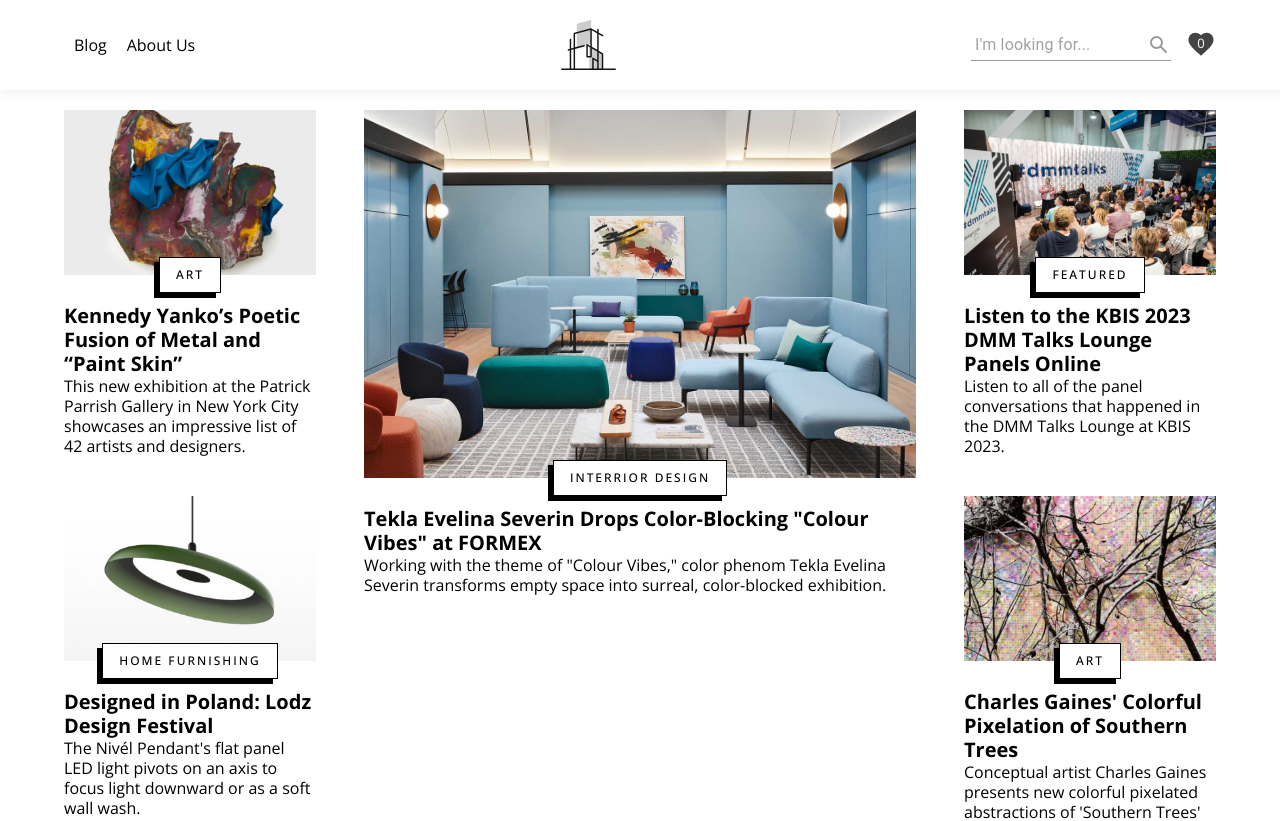
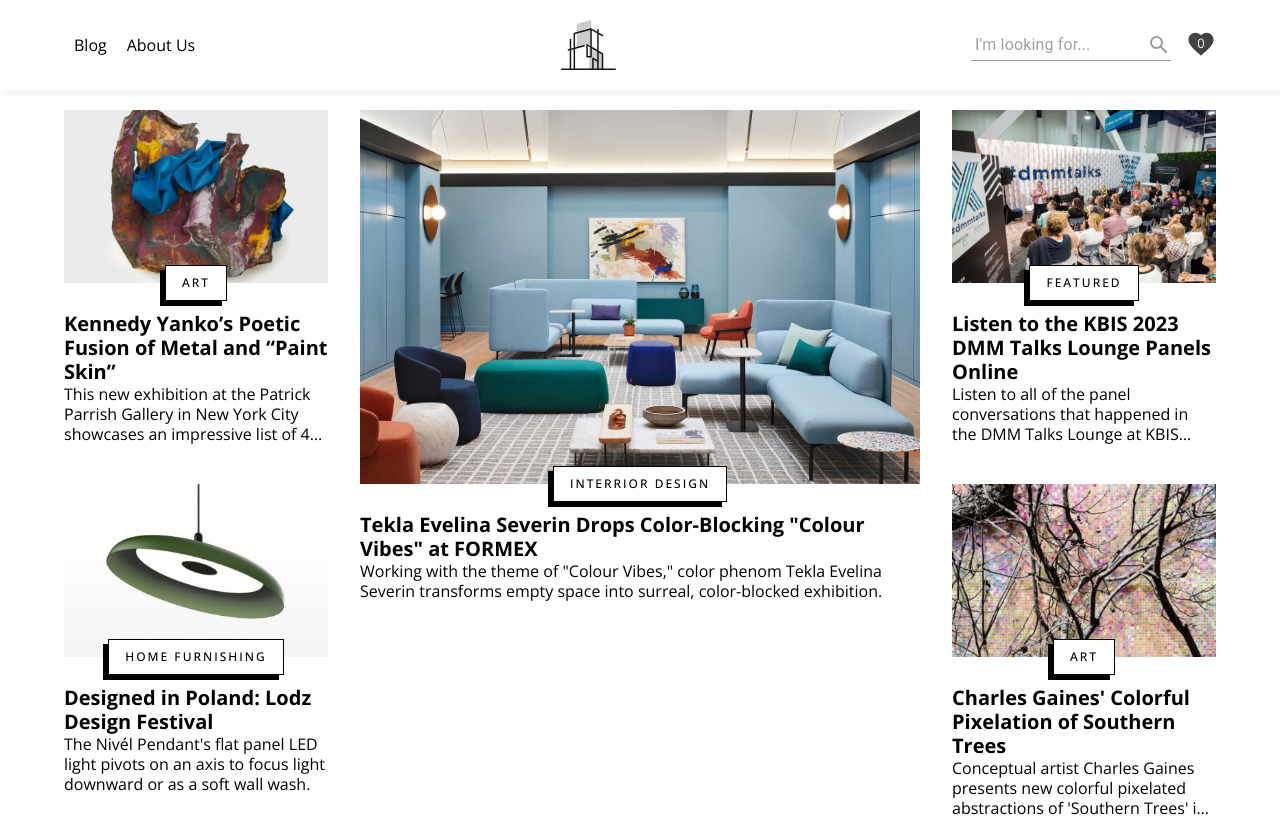
Before and after one commit to tetiana-kozak/design-blog, a React (Create React App) app: page / in a window 1280 px wide. Shown: the top 821 px of the page. Built offline with nearby package versions, Linux system fonts and the light colour scheme.

Commit message:
add responsive to featured and main articles

```diff
--- a/src/components/Articles/FeaturedArticle.scss
+++ b/src/components/Articles/FeaturedArticle.scss
@@ -38,6 +38,11 @@
     font-weight: 300;
     font-size: 16px;
     line-height: 20px;
+    display: -webkit-box;
+    overflow: hidden;
+    -webkit-line-clamp: 3;
+    line-clamp: 3;
+    -webkit-box-orient: vertical;
   }
 }
 
--- a/src/components/Articles/FeaturedArticles.tsx
+++ b/src/components/Articles/FeaturedArticles.tsx
@@ -14,15 +14,15 @@ const FeaturedArticles = ({ categoryArray }: Props) => {
   return (
     <>
       <section className="intro-articles">
-        <Grid container spacing={6}>
-          <Grid item sm={12} lg={3}>
+        <Grid container spacing={4}>
+          <Grid item sm={3}>
             <FeaturedArticle categoryArrayItem={categoryArray[0]} />
             <FeaturedArticle categoryArrayItem={categoryArray[1]} />
           </Grid>
-          <Grid item sm={12} lg={6}>
+          <Grid item sm={6}>
             <FeaturedArticle categoryArrayItem={categoryArray[2]} />
           </Grid>
-          <Grid item sm={12} lg={3}>
+          <Grid item sm={3}>
             <FeaturedArticle categoryArrayItem={categoryArray[3]} />
             <FeaturedArticle categoryArrayItem={categoryArray[4]} />
           </Grid>
--- a/src/media-style.scss
+++ b/src/media-style.scss
@@ -1,45 +1,21 @@
 @media (max-width: 991px) {
+  .intro-articles {
+    display: none;
+  }
+
   .main-article {
     .card {
-      // display: flex;
-
       & > a {
         width: 40%;
       }
 
       .card-content {
-        // display: flex;
-        // align-items: center;
-        // padding-left: 20px;
         width: 60%;
-
-        .card-content-inner {
-          // width: 100%;
-          .card-content-actions {
-            // display: flex;
-            // align-items: center;
-            // justify-content: space-between;
-          }
-          a {
-            &:hover {
-              // cursor: pointer;
-              // color: #585858;
-            }
-            .title {
-              // font-weight: 700;
-              // font-size: 27px;
-              // line-height: 34px;
-              // padding: 15px 0;
-            }
-            .description {
-              // font-weight: 300;
-              // font-size: 14px;
-              // line-height: 20px;
-            }
-          }
-        }
       }
     }
+  }
+  .css-1fh410u-MuiGrid-root > .MuiGrid-item.footer-social {
+    padding-top: 60px;
   }
 }
 
@@ -59,31 +35,19 @@
       }
 
       .card-content {
-        // display: flex;
-        // align-items: center;
         padding-left: 0;
         width: 100%;
 
         .card-content-inner {
-          // width: 100%;
           .card-content-actions {
-            // display: flex;
-            // align-items: center;
             justify-content: center;
             margin-top: 0;
             .category-button {
-              // font-weight: 500;
               position: absolute;
               font-size: 12px;
               line-height: 16px;
-              // letter-spacing: 2px;
-              // text-transform: uppercase;
               padding: 10px 16px;
-              // border: 1px solid #000;
               box-shadow: -5px 5px #000;
-              // display: block;
-              // width: fit-content;
-              // background-color: #fff;
             }
             .favorite-icon {
               position: absolute;
@@ -99,18 +63,12 @@
             }
           }
           a {
-            &:hover {
-              // cursor: pointer;
-              // color: #585858;
-            }
             .title {
-              // font-weight: 700;
               font-size: 25px;
               line-height: 30px;
               padding: 30px 0 15px 0;
             }
             .description {
-              // font-weight: 300;
               font-size: 16px;
               line-height: 20px;
             }
```
